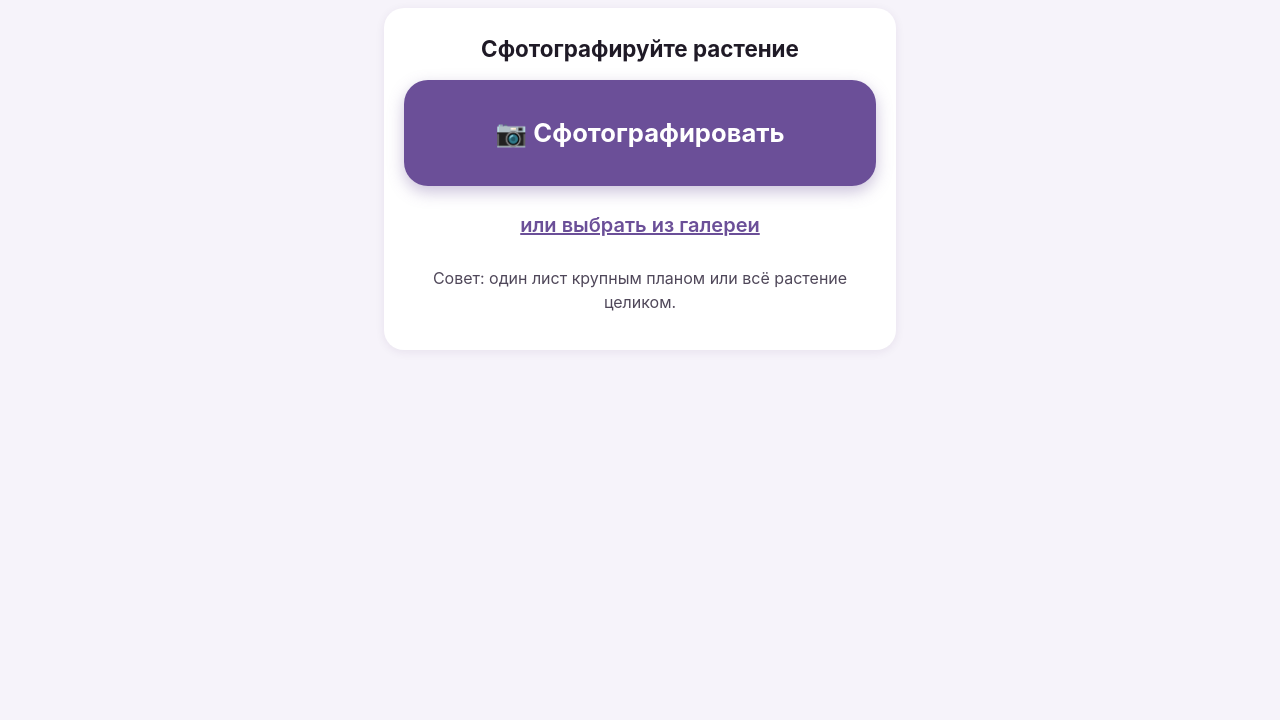
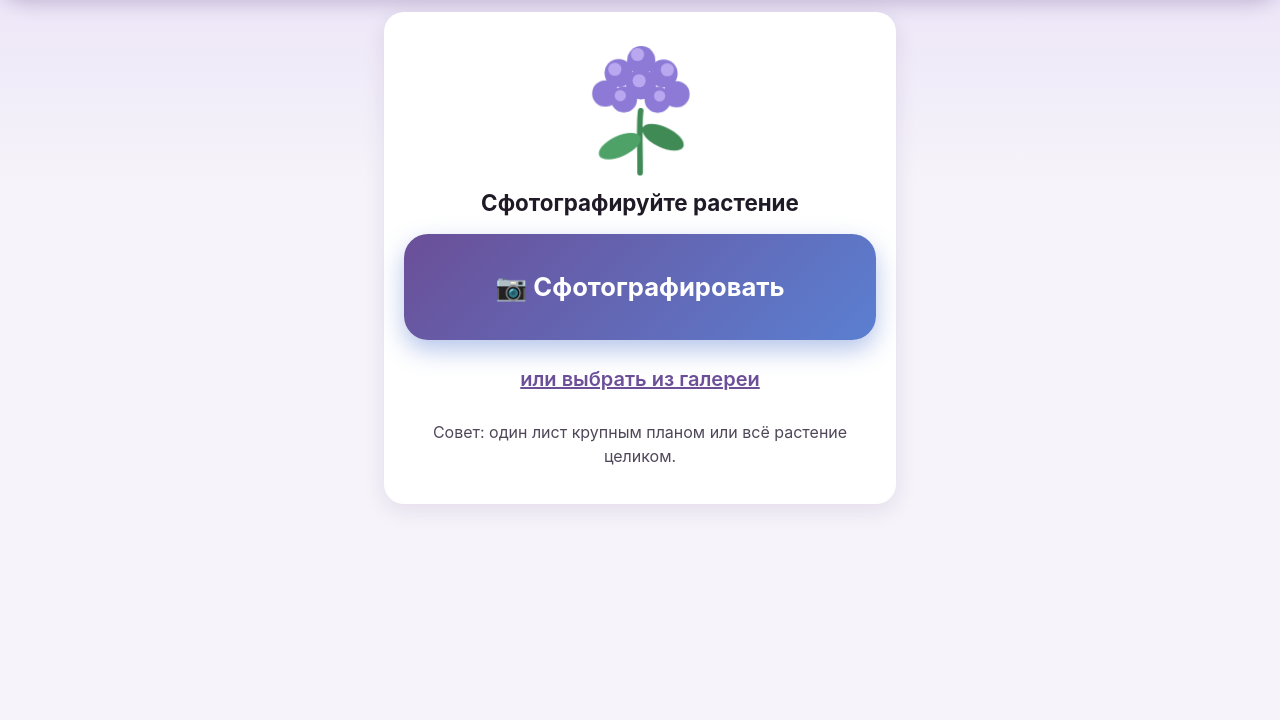
Before and after one commit to aiyma-a/hydrangea-doctor, a plain HTML site: page static/index.html in a window 1280 px wide. Shown: the part 80-800 px from the top of the page. Drawn offline with Linux system fonts and the light colour scheme; no server answers.

Commit message:
Visual refresh: gradient header, hydrangea illustration, softer cards, animations (no new libraries)
Co-Authored-By: Claude Sonnet 5.5 <noreply@anthropic.com>

```diff
--- a/static/index.html
+++ b/static/index.html
@@ -33,6 +33,13 @@
 
     <!-- Home: one big button -->
     <section id="home" class="card center">
+      <svg class="hero" viewBox="0 0 160 160" aria-hidden="true">
+        <path d="M80 150 C80 120 78 100 80 84" stroke="#3f8a55" stroke-width="6" fill="none" stroke-linecap="round"/>
+        <ellipse cx="58" cy="122" rx="24" ry="11" fill="#4ea267" transform="rotate(-25 58 122)"/>
+        <ellipse cx="104" cy="112" rx="24" ry="11" fill="#3f8a55" transform="rotate(25 104 112)"/>
+        <g fill="#8d7ad6"><circle cx="80" cy="30" r="15"/><circle cx="56" cy="44" r="15"/><circle cx="104" cy="44" r="15"/><circle cx="42" cy="66" r="14"/><circle cx="118" cy="66" r="14"/><circle cx="80" cy="56" r="16"/><circle cx="62" cy="72" r="14"/><circle cx="98" cy="72" r="14"/></g>
+        <g fill="#b9a8f0"><circle cx="76" cy="24" r="7"/><circle cx="52" cy="40" r="7"/><circle cx="108" cy="40" r="7"/><circle cx="78" cy="52" r="7"/><circle cx="58" cy="68" r="6"/><circle cx="100" cy="68" r="6"/></g>
+      </svg>
       <h2 data-i18n="homeTitle">Take a photo of your plant</h2>
       <label class="camera-btn" for="camera">📷 <span data-i18n="takePhoto">Take a photo</span></label>
       <label class="link" for="gallery" data-i18n="fromGallery">or choose from the gallery</label>
--- a/static/style.css
+++ b/static/style.css
@@ -1,15 +1,15 @@
-:root { --purple:#6b4f98; --purple-light:#efe8f7; --bg:#f6f3fa; --text:#1f1a26; --muted:#4f4759;
+:root { --purple:#6b4f98; --purple-dark:#4a3470; --blue:#5b7fd1; --purple-light:#efe8f7; --bg:#f6f3fa; --text:#1f1a26; --muted:#4f4759;
         --green:#21703f; --amber:#9a5b00; --red:#a32626; }
 [hidden] { display:none !important; }
 * { box-sizing:border-box; }
 html { -webkit-text-size-adjust:100%; }
-body { margin:0; font:20px/1.5 -apple-system, system-ui, "Segoe UI", Roboto, sans-serif; background:var(--bg); color:var(--text);
+body { margin:0; font:20px/1.5 -apple-system, system-ui, "Segoe UI", Roboto, sans-serif; background:linear-gradient(180deg,#e9e1f7 0,#f6f3fa 260px,#f6f3fa 100%) fixed; color:var(--text);
        padding:env(safe-area-inset-top) 0 env(safe-area-inset-bottom); }
-header { display:flex; align-items:center; justify-content:space-between; gap:8px; padding:12px 16px; background:var(--purple); color:#fff; }
+header { display:flex; align-items:center; justify-content:space-between; gap:8px; padding:14px 16px; background:linear-gradient(120deg,var(--purple-dark),var(--purple) 55%,var(--blue)); color:#fff; border-radius:0 0 26px 26px; box-shadow:0 6px 18px rgba(74,52,112,.25); }
 h1 { font-size:1.15rem; margin:0; line-height:1.2; }
 h2 { font-size:1.4rem; margin:.2em 0 .6em; }
 main { max-width:540px; margin:0 auto; padding:14px; }
-.card { background:#fff; border-radius:20px; padding:20px; margin-bottom:14px; box-shadow:0 2px 10px rgba(60,30,90,.08); }
+.card { background:#fff; border-radius:20px; padding:20px; margin-bottom:14px; box-shadow:0 6px 22px rgba(60,30,90,.10); animation:rise .35s ease both; }
 .center { text-align:center; }
 .big { font-size:1.25rem; font-weight:600; margin:.2em 0 .5em; }
 .hint { color:var(--muted); font-size:1rem; }
@@ -18,9 +18,10 @@ main { max-width:540px; margin:0 auto; padding:14px; }
 .row { display:flex; gap:12px; }
 .row > * { flex:1; }
 button, .camera-btn, .secondary, .primary { font:inherit; cursor:pointer; -webkit-tap-highlight-color:transparent; }
-.camera-btn { display:block; margin:8px 0 14px; padding:34px 12px; border-radius:24px; background:var(--purple); color:#fff;
-              font-size:1.6rem; font-weight:700; box-shadow:0 6px 16px rgba(107,79,152,.35); }
-.primary { display:block; width:100%; min-height:64px; padding:14px; border:0; border-radius:18px; background:var(--purple);
+.camera-btn { display:block; margin:8px 0 14px; padding:34px 12px; border-radius:24px; background:linear-gradient(135deg,var(--purple),var(--blue)); color:#fff;
+              font-size:1.6rem; font-weight:700; box-shadow:0 10px 24px rgba(91,127,209,.45); transition:transform .15s; }
+.camera-btn:active, .primary:active, .secondary:active, .grid button:active { transform:scale(.97); }
+.primary { display:block; width:100%; min-height:64px; padding:14px; border:0; border-radius:18px; background:linear-gradient(135deg,var(--purple),var(--blue)); box-shadow:0 6px 16px rgba(91,127,209,.3);
            color:#fff; font-size:1.2rem; font-weight:700; text-align:center; margin-bottom:14px; }
 .secondary { display:block; width:100%; min-height:60px; padding:12px; border:3px solid var(--purple); border-radius:18px;
              background:#fff; color:var(--purple); font-size:1.15rem; font-weight:700; text-align:center; }
@@ -36,7 +37,9 @@ button, .camera-btn, .secondary, .primary { font:inherit; cursor:pointer; -webki
 .thumb .remove { position:absolute; top:-8px; right:-8px; width:44px; height:44px; border-radius:50%; border:3px solid #fff;
                  background:#333; color:#fff; font-size:1.1rem; }
 .answer { border-radius:24px; padding:26px 18px; margin-bottom:14px; color:#fff; font-size:1.7rem; font-weight:800; text-align:center; line-height:1.25; }
-.answer.yes { background:var(--green); } .answer.light { background:var(--amber); } .answer.no { background:var(--red); }
+.answer { box-shadow:0 10px 26px rgba(0,0,0,.18); animation:pop .4s cubic-bezier(.2,1.4,.4,1) both; }
+.answer.yes { background:linear-gradient(135deg,#1c6a3b,#34a05f); } .answer.light { background:linear-gradient(135deg,#9a5b00,#d89a2b); } .answer.no { background:linear-gradient(135deg,#8f1f1f,#cf4a4a); }
+.hero { width:150px; height:150px; margin:0 auto 4px; display:block; animation:sway 6s ease-in-out infinite; transform-origin:50% 100%; }
 .grid { display:grid; grid-template-columns:1fr 1fr; gap:10px; margin-top:12px; }
 .grid button { min-height:72px; padding:10px; border:3px solid #d9cfe8; border-radius:16px; background:#fff; color:var(--text);
                font-size:1.05rem; font-weight:600; line-height:1.2; }
@@ -49,3 +52,7 @@ details summary { list-style:none; font-weight:700; color:var(--purple); cursor:
 @keyframes spin { to { transform:rotate(360deg); } }
 @media (prefers-reduced-motion: reduce) { .spinner { animation-duration:3s; } }
 details summary::after { content:" ▾"; } details[open] summary::after { content:" ▴"; }
+@keyframes rise { from { opacity:0; transform:translateY(12px); } to { opacity:1; transform:none; } }
+@keyframes pop { from { opacity:0; transform:scale(.85); } to { opacity:1; transform:none; } }
+@keyframes sway { 50% { transform:rotate(2.5deg); } }
+@media (prefers-reduced-motion: reduce) { .hero, .card, .answer { animation:none; } }
--- a/static/sw.js
+++ b/static/sw.js
@@ -1,6 +1,6 @@
 // Service worker: makes the app installable and opens instantly by caching the app shell.
 // The ML itself needs the internet (it runs on the server).
-const CACHE = "hydrangea-v7";
+const CACHE = "hydrangea-v8";
 const SHELL = ["./", "index.html", "style.css", "app.js", "manifest.webmanifest", "icons/icon-192.png"];
 
 self.addEventListener("install", (e) => e.waitUntil(caches.open(CACHE).then((c) => c.addAll(SHELL))));
```
